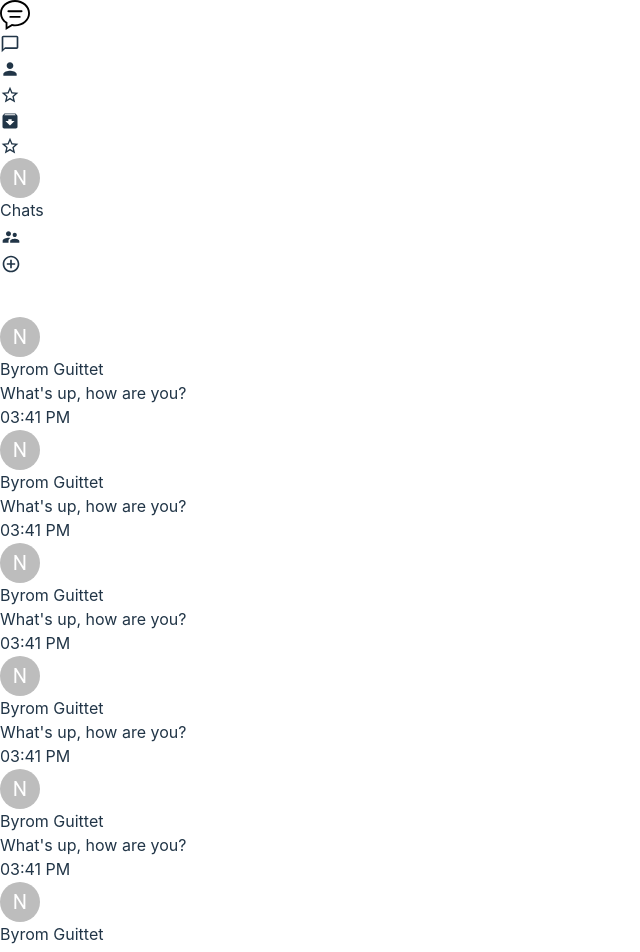
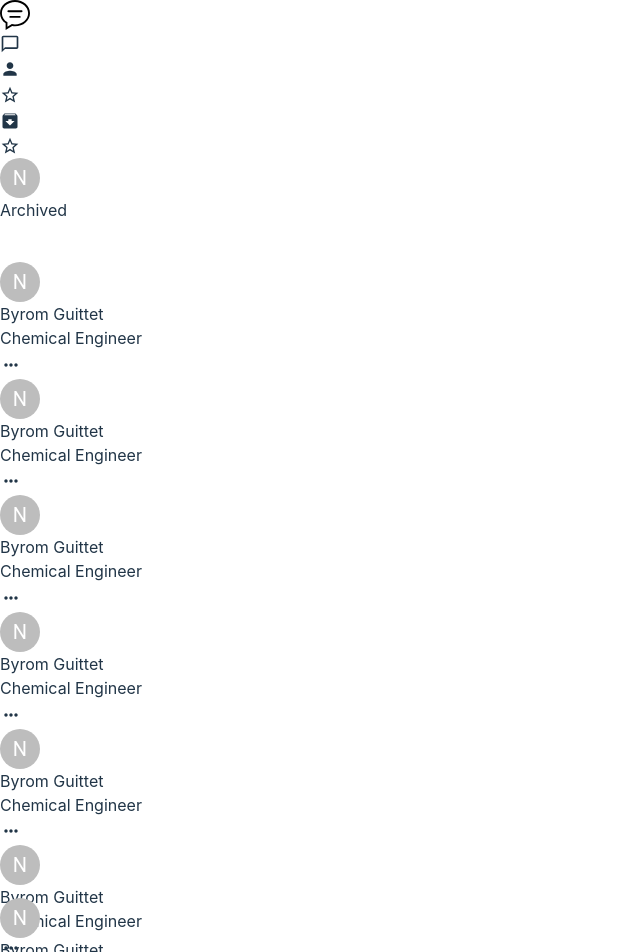
Before and after one commit to NaveenDanj/unichat-v2, a React (Vite) app: page / in a window 1280 px wide. Shown: the top 952 px of the page, without its empty margins (0-640 px from the left). Built offline with nearby package versions, Linux system fonts and the light colour scheme.

Commit message:
added archive section and archive item

```diff
--- a/src/App.tsx
+++ b/src/App.tsx
@@ -4,6 +4,7 @@ import AuthLayout from "./layouts/AuthLayout";
 import Login from "./pages/auth/Login";
 import Register from "./pages/auth/Register";
 import ResetPasswordForm from "./pages/auth/reset-password/ResetPasswordForm";
+import MobileLayout from "./layouts/MobileLayout";
 
 
 function App() {
@@ -12,7 +13,11 @@ function App() {
     <>
       <BrowserRouter>
         <Routes>
+
           <Route path="/" element={<AppLayout />}>
+          </Route>
+
+          <Route path="/mb" element={<MobileLayout />} >
           </Route>
 
           <Route path="/auth" element={<AuthLayout />}>
--- /dev/null
+++ b/src/components/archive/ArchiveItem.tsx
@@ -0,0 +1,23 @@
+import Avatar from '@mui/material/Avatar';
+import MoreHorizIcon from '@mui/icons-material/MoreHoriz';
+
+function ArchiveItem() {
+  return (
+    <div className='p-5 flex justify-between' style={{ borderBottom : '1px solid rgba(255,255,255,0.1)' }}>
+        <div className='flex my-auto'>
+            <Avatar>N</Avatar>
+            <div className='ml-3'>
+                <h3 className='font-medium'>Byrom Guittet</h3>
+                <label className=' text-slate-500'>Chemical Engineer</label>
+            </div>
+        </div>
+
+        <div style={{ border : '1px solid rgba(255,255,255,0.1)' }} className="my-auto ml-4 mt-1 flex justify-center w-[46px] cursor-pointer rounded-md  hover:bg-slate-700 h-[36px] items-center">
+            <MoreHorizIcon style={{ width: 20 }} />
+        </div>
+
+    </div>
+  )
+}
+
+export default ArchiveItem
--- /dev/null
+++ b/src/components/archive/ArchiveSection.tsx
@@ -0,0 +1,65 @@
+import TextField from '@mui/material/TextField';
+import { ThemeProvider, createTheme } from '@mui/material/styles';
+
+import SupervisorAccountIcon from '@mui/icons-material/SupervisorAccount';
+import ArchiveItem from './ArchiveItem';
+
+const darkTheme = createTheme({
+    palette: {
+      mode: 'dark',
+    },
+});
+
+
+
+function ArchiveSection() {
+  return (
+    <div className="w-full h-full">
+
+        <div>
+
+            <div className="pt-5 px-8 flex justify-between w-full">
+                <h2 className=" font-medium my-auto text-2xl">Archived</h2>
+
+                {/* <div className='flex'>
+                    <div style={{ border : '1px solid rgba(255,255,255,0.1)' }} className="my-auto ml-4 mt-1 flex justify-center w-[46px] cursor-pointer rounded-md  hover:bg-slate-700 h-[36px] items-center">
+                        <SupervisorAccountIcon style={{ width: 20 }} />
+                    </div>
+                </div> */}
+
+            </div>
+
+            <div className="mt-10 px-8 flex justify-between w-full h-16">
+                <ThemeProvider theme={darkTheme}>
+                    <TextField size="small" placeholder='Search archived' fullWidth className='my-auto  h-24 text-white' id="outlined-basic" variant="outlined" />
+                </ThemeProvider>
+            </div>
+
+        </div>
+
+
+        <div style={{ height : 'calc(100vh - 164px)' }} className='overflow-auto'>
+            <ArchiveItem />
+            <ArchiveItem />
+            <ArchiveItem />
+            <ArchiveItem />
+            <ArchiveItem />
+            <ArchiveItem />
+            <ArchiveItem />
+            <ArchiveItem />
+            <ArchiveItem />
+            <ArchiveItem />
+            <ArchiveItem />
+            <ArchiveItem />
+            <ArchiveItem />
+            <ArchiveItem />
+            <ArchiveItem />
+            <ArchiveItem />
+            <ArchiveItem />
+        </div>
+
+    </div>
+  )
+}
+
+export default ArchiveSection
--- a/src/layouts/AppLayout.tsx
+++ b/src/layouts/AppLayout.tsx
@@ -1,4 +1,5 @@
 import ChatView from '../components/ChatView';
+import ArchiveSection from '../components/archive/ArchiveSection';
 import ChatSection from '../components/chats/ChatSection';
 import FriendsSection from '../components/friends/FriendsSection';
 import SidebarLeft from '../components/layout/SidebarLeft';
@@ -14,8 +15,9 @@ function AppLayout() {
         </div>
 
         <div className="w-[350px] bg-[#1A2236]" style={{ borderRight : '1px solid rgba(255,255,255,0.1)' }}>
-            <ChatSection />
+            {/* <ChatSection /> */}
             {/* <FriendsSection /> */}
+            <ArchiveSection />
         </div>
 
         <div className='flex flex-grow'>
--- /dev/null
+++ b/src/layouts/MobileLayout.tsx
@@ -0,0 +1,44 @@
+import ChatBubbleOutlineIcon from '@mui/icons-material/ChatBubbleOutline';
+import PersonIcon from '@mui/icons-material/Person';
+import StarBorderIcon from '@mui/icons-material/StarBorder';
+import ArchiveIcon from '@mui/icons-material/Archive';
+import ChatSection from '../components/chats/ChatSection';
+import ChatView from '../components/ChatView';
+import FriendsSection from '../components/friends/FriendsSection';
+
+
+function MobileLayout() {
+  return (
+    <div className='flex flex-col w-full h-[100vh] bg-[#1A2236]'>
+
+        <div className='flex flex-grow overflow-auto'>
+            <ChatSection />
+            {/* <FriendsSection /> */}
+            {/* <ChatView /> */}
+        </div>
+
+        <div className='flex justify-between w-full h-16  items-center p-2' style={{ borderTop : '1px solid rgba(255,255,255,0.1)' }}>
+
+            <div className="flex justify-center w-[60px] cursor-pointer rounded-md bg-slate-800 hover:bg-[#0A80FF] h-[48px] items-center">
+                <ChatBubbleOutlineIcon style={{ width: 20 }} />
+            </div>
+
+            <div className="flex justify-center w-[60px] cursor-pointer rounded-md bg-slate-800 hover:bg-[#0A80FF] h-[48px] items-center">
+                <PersonIcon style={{ width: 20 }} />
+            </div>
+
+            <div className="flex justify-center w-[60px] cursor-pointer rounded-md bg-slate-800 hover:bg-[#0A80FF] h-[48px] items-center">
+                <StarBorderIcon style={{ width: 20 }} />
+            </div>
+
+            <div className="flex justify-center w-[60px] cursor-pointer rounded-md bg-slate-800 hover:bg-[#0A80FF] h-[48px] items-center">
+                <ArchiveIcon style={{ width: 20 }} />
+            </div>
+
+        </div>
+
+    </div>
+  )
+}
+
+export default MobileLayout
```
